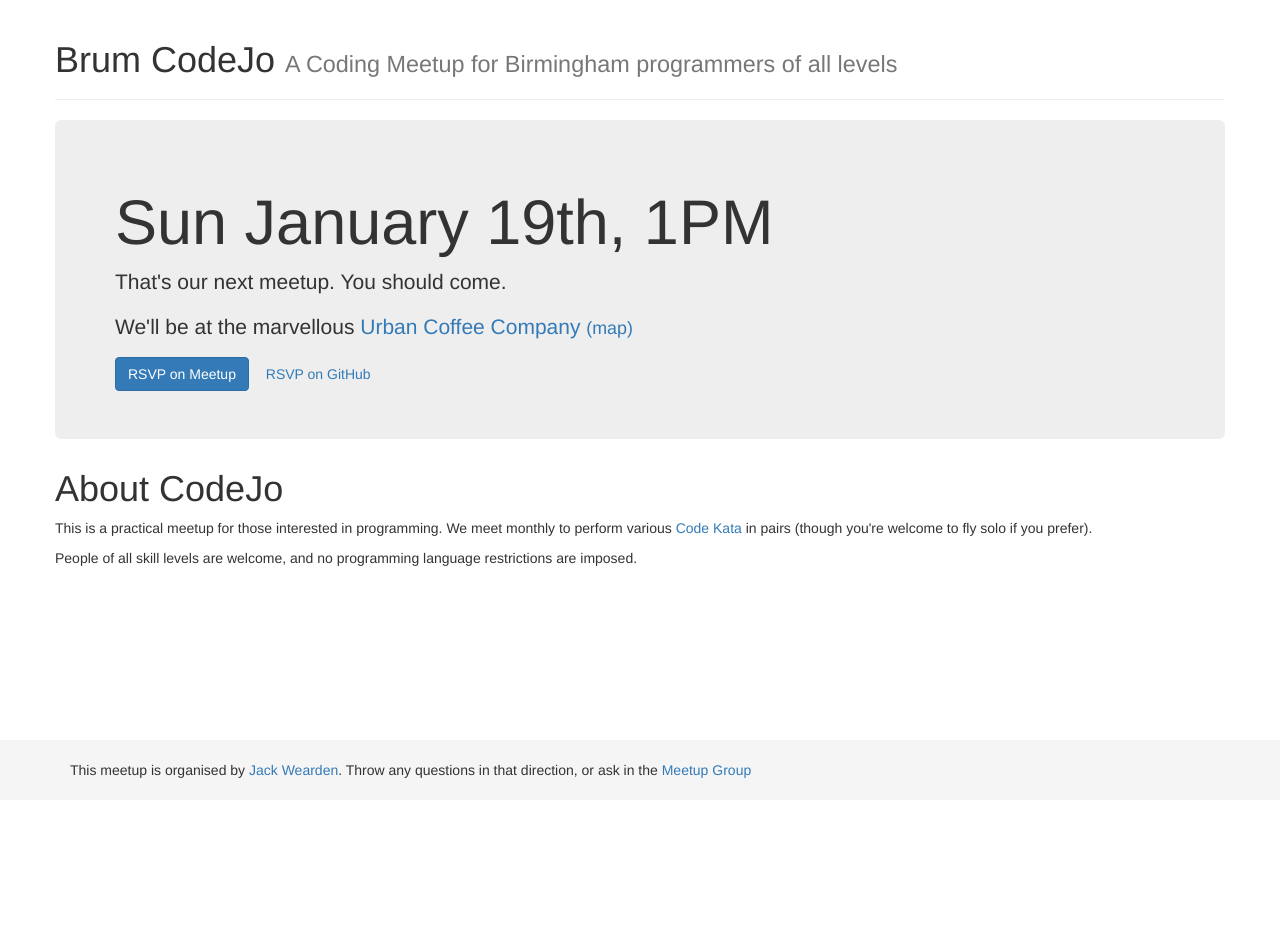
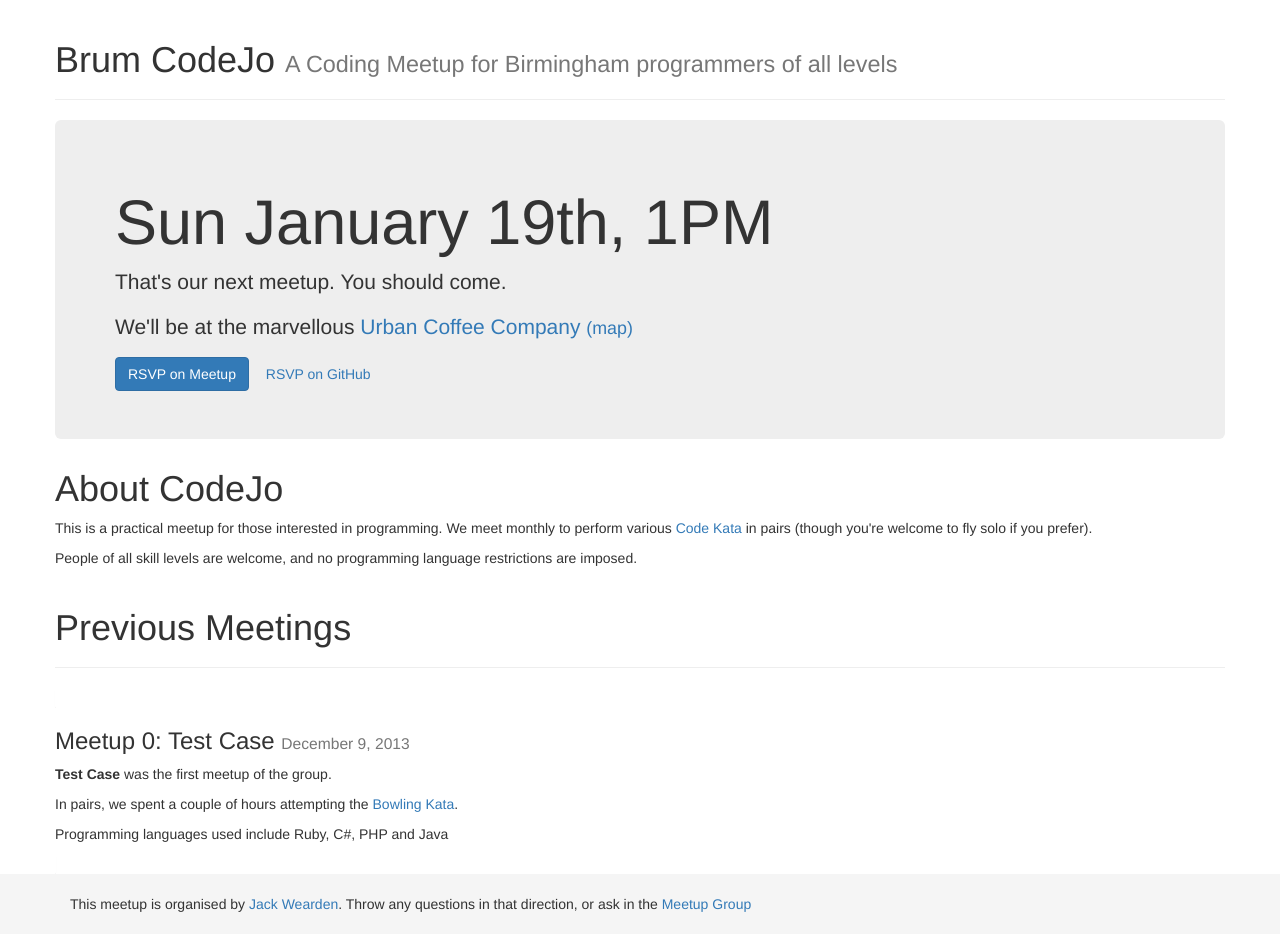
Before and after one commit to BrumCodeJo/brumcodejo.github.io, a plain HTML site: page index.html in a window 1280 px wide. Before the commit the page ends 800 px from the top, so only its background shows below. Drawn offline with nearby package versions, Linux system fonts and the light colour scheme.

Commit message:
Add previous meetings section

```diff
--- a/index.html
+++ b/index.html
@@ -51,6 +51,17 @@
           <p>This is a practical meetup for those interested in programming. We meet monthly to perform various <a href="http://www.tommycode.se/p/code-katas.html">Code Kata</a> in pairs (though you're welcome to fly solo if you prefer).</p>
           <p>People of all skill levels are welcome, and no programming language restrictions are imposed.</p>
         </section>
+        <section>
+          <header class="page-header">
+            <h1>Previous Meetings</h1>
+          </header>
+            <span class="panel">
+              <h3>Meetup 0: Test Case <small>December 9, 2013</small></h3>
+              <p><strong>Test Case</strong> was the first meetup of the group.</p>
+              <p>In pairs, we spent a couple of hours attempting the <a href="http://codingdojo.org/cgi-bin/wiki.pl?KataBowling">Bowling Kata</a>.</p>
+              <p>Programming languages used include Ruby, C#, PHP and Java</p>
+            </span>
+        </section>
       </article>
     </div>
     <footer>
```
